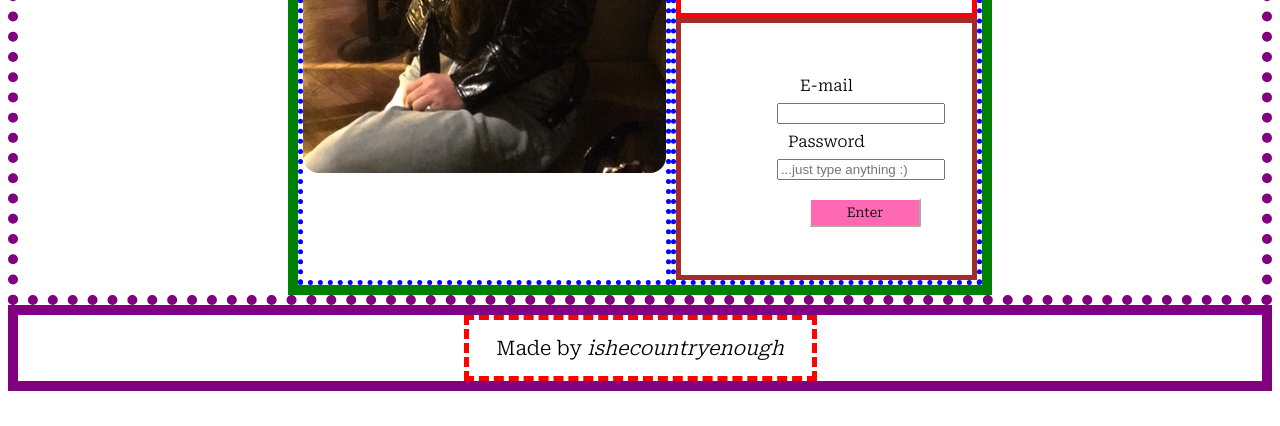
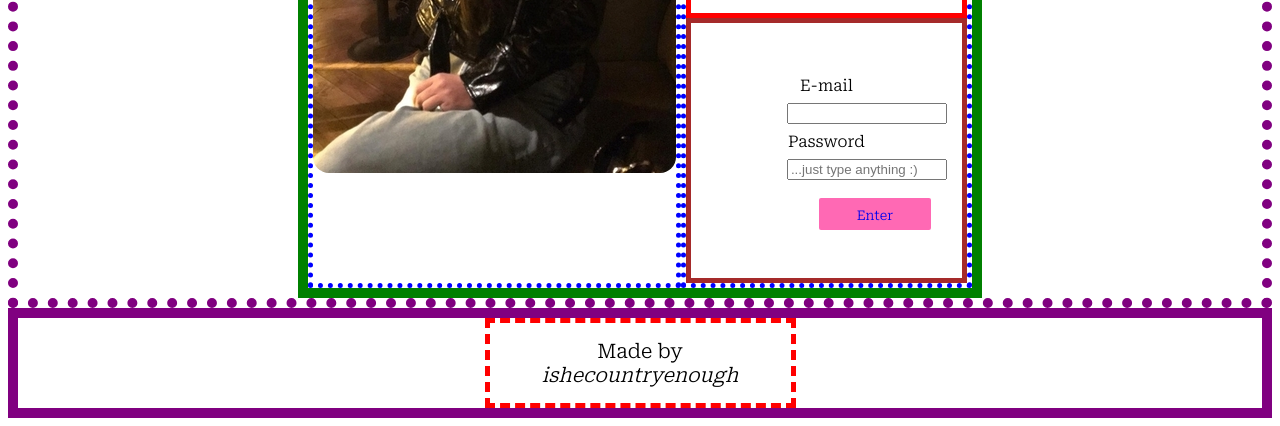
Before and after one commit to osmansagsoz/birthday-project, a website built with Parcel: page index.html in a window 1280 px wide. Shown: the part 401-827 px from the top of the page. Before the commit the page ends 800 px from the top, so only its background shows below. Built offline with nearby package versions, Linux system fonts and the light colour scheme.

Commit message:
Add button designs and links

```diff
--- a/index.html
+++ b/index.html
@@ -25,7 +25,7 @@
                         <input type="text" id="email">
                         <label for="password">Password</label>
                         <input type="text" id="password" placeholder="...just type anything :)">
-                        <button>Enter</button>
+                        <button><a href="quiz.html">Enter</a></button>
                     </div>
                 </div>
             </article>
--- a/login.js
+++ /dev/null
@@ -1 +0,0 @@
-console.log('it works!');
--- a/quiz.css
+++ b/quiz.css
@@ -115,3 +115,10 @@ body {
     cursor: pointer;
     background-color: #FBCB43;
   }
+
+  button a {
+    text-decoration: none;
+    display: block;
+    margin: 0;
+    padding: 10px 0;
+  }
--- a/styles.css
+++ b/styles.css
@@ -1,9 +1,16 @@
+* {
+    box-sizing: border-box;
+}
+
 body {
     font-family: 'Roboto Serif', sans-serif;
 }
 
 main {
     border: 10px dotted purple;
+    display: flex;
+    justify-content: center;
+    align-items: center;
 }
 
 article {
@@ -71,11 +78,25 @@ input {
 button {
     margin: 15px 0 0 8rem;
     width: 7rem;
+    height: 2rem;
     background-color: hotpink;
-    border-color: ivory;
+    border: none;
     border-radius: 2px;
     font-family: 'Roboto Serif', sans-serif;
-    padding: 5px;
+    padding: 0;
+
+}
+
+button a {
+    text-decoration: none;
+    display: block;
+    margin: 0;
+    padding: 10px 0;
+}
+
+button a:hover {
+    background-color: azure;
+    color:blueviolet;
 }
 
 footer {
```
Also changed, not shown: quiz.html (+1 -1 lines), 2 other files.
